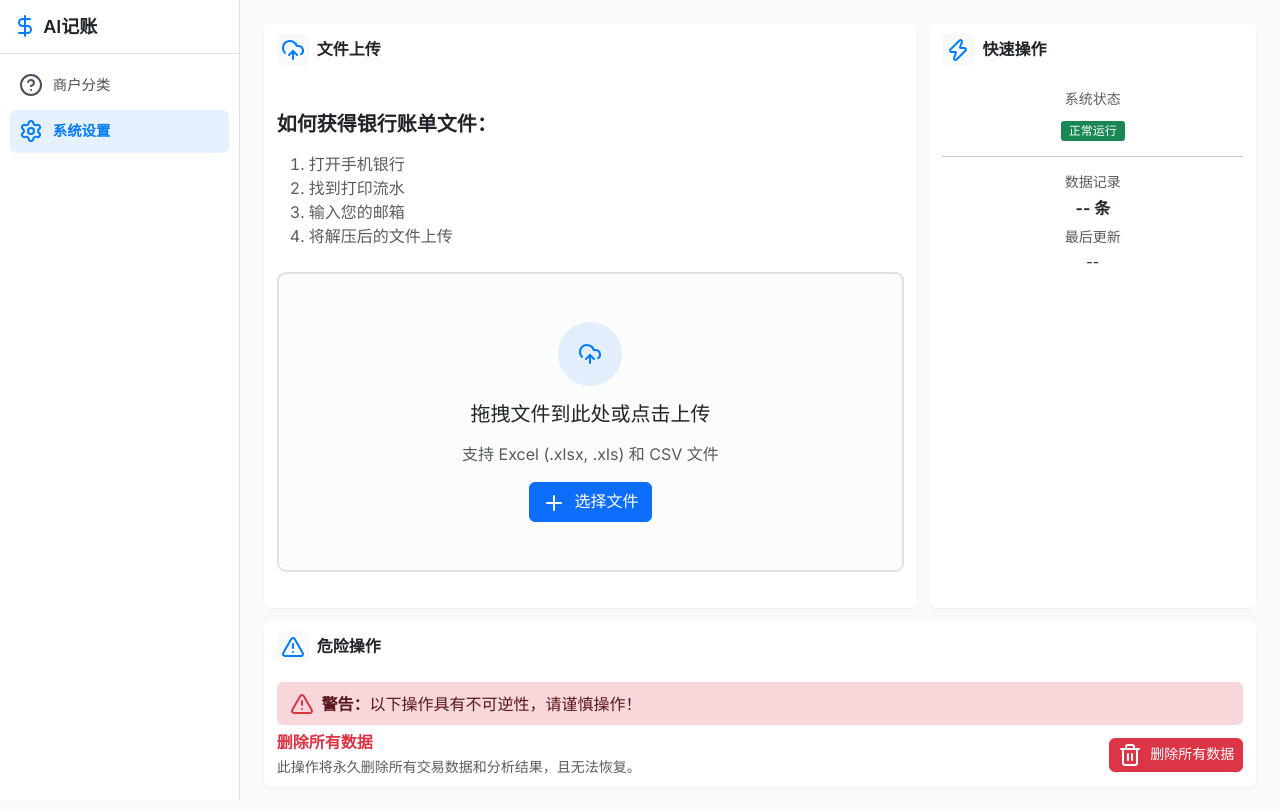
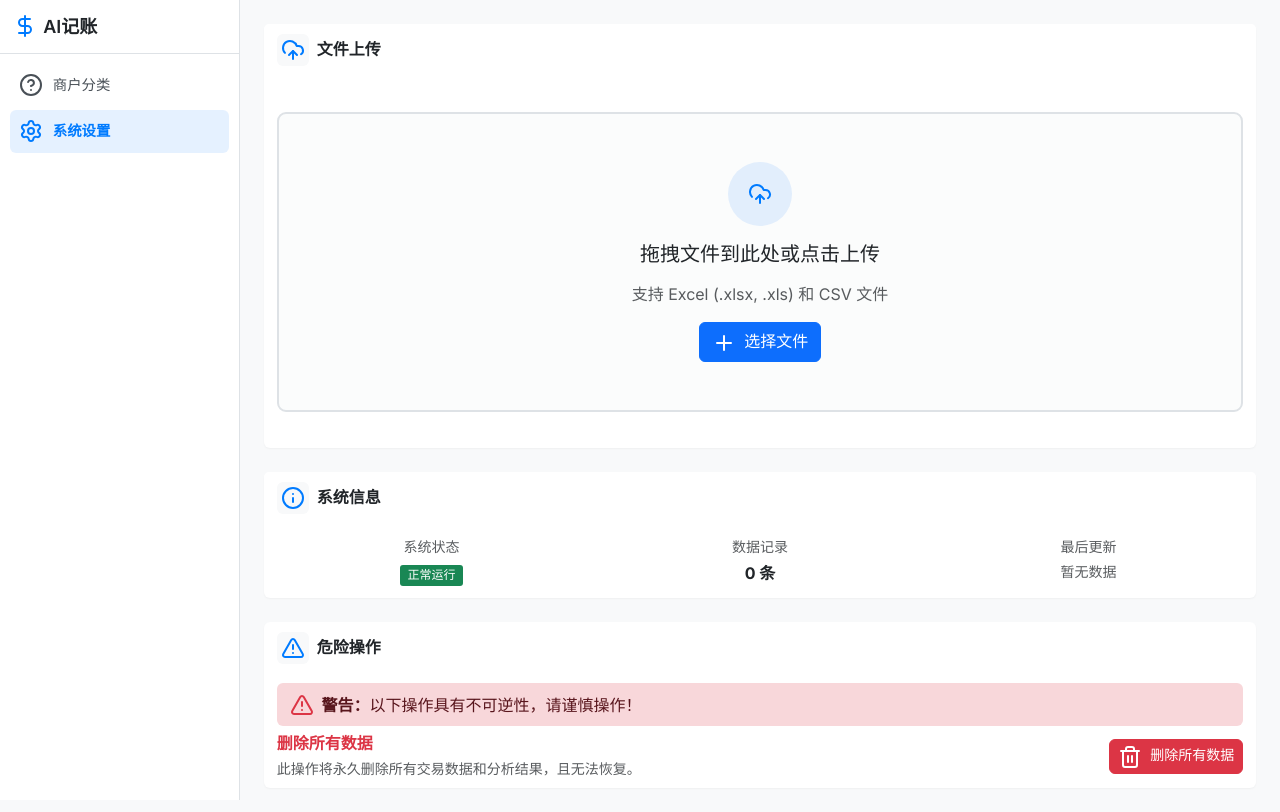
Before and after one commit to yuanv4/AiBookkeeping, a Flask app: page /settings/ in a window 1280 px wide. Run offline with Flask 3, Linux system fonts and the light colour scheme; some libraries are stand-ins or nearby versions.

Commit message:
调整一下 设置页面以及 商户分类页面

```diff
--- a/app/blueprints/settings/routes.py
+++ b/app/blueprints/settings/routes.py
@@ -12,7 +12,32 @@ logger = logging.getLogger(__name__)
 @settings_bp.route('/')
 def settings_index():
     """设置页面主页"""
-    return render_template('settings.html')
+    from app.utils import get_transaction_service
+    from app.models import Transaction
+
+    try:
+        # 获取统计数据
+        transaction_service = get_transaction_service()
+        summary = transaction_service.get_transactions_summary()
+
+        # 获取最新记录的创建时间
+        latest_transaction = Transaction.query.order_by(Transaction.created_at.desc()).first()
+        last_updated = latest_transaction.created_at if latest_transaction else None
+
+        # 判断系统状态
+        system_status = 'normal' if summary['total_count'] >= 0 else 'error'
+
+        return render_template('settings.html',
+                             total_records=summary['total_count'],
+                             last_updated=last_updated,
+                             system_status=system_status)
+    except Exception as e:
+        logger.error(f"获取系统统计数据失败: {e}")
+        # 出错时使用默认值
+        return render_template('settings.html',
+                             total_records=0,
+                             last_updated=None,
+                             system_status='error')
 
 @settings_bp.route('/delete_database', methods=['POST'])
 @handle_errors
--- a/app/static/css/pages/settings.css
+++ b/app/static/css/pages/settings.css
@@ -5,29 +5,10 @@
 * 系统设置页面特定的样式定义
 */
 
-/* ========== 专业网格布局 ========== */
-
-.settings-grid {
-    display: grid;
-    grid-template-columns: 2fr 1fr;
-    gap: var(--spacing-4);
-    margin-bottom: var(--spacing-4);
-}
-
-/* 响应式：移动端垂直堆叠 */
+/* 响应式设计 */
 @media (max-width: 768px) {
-    .settings-grid {
-        grid-template-columns: 1fr;
-        gap: var(--spacing-3);
-    }
-
-    /* 移动端进一步紧凑化 */
     .danger-section .card-body {
         padding: var(--spacing-2) var(--spacing-3) !important;
-    }
-
-    .quick-actions-area .card-body {
-        padding: var(--spacing-3) !important;
     }
 }
 
--- a/app/static/js/common/dom-utils.js
+++ b/app/static/js/common/dom-utils.js
@@ -49,31 +49,30 @@ export const ui = {
             `;
 
             // 创建并添加模态框到页面
-            const modalElement = this.createDOMElement(modalHtml);
-            document.body.appendChild(modalElement);
+            document.body.insertAdjacentHTML('beforeend', modalHtml);
+            const modalElement = document.getElementById('confirmationModal');
 
             // 初始化Bootstrap模态框
             const modal = new bootstrap.Modal(modalElement);
 
             // 绑定事件
             const confirmBtn = modalElement.querySelector('#confirmBtn');
+            let isResolved = false;
+
             const handleConfirm = () => {
+                isResolved = true;
+                resolve(true);
                 modal.hide();
-                resolve(true);
             };
 
             confirmBtn.addEventListener('click', handleConfirm);
 
-            // 监听模态框关闭事件，清理DOM
+            // 统一的模态框关闭处理
             modalElement.addEventListener('hidden.bs.modal', () => {
-                document.body.removeChild(modalElement);
-            });
-
-            // 监听取消事件
-            modalElement.addEventListener('hidden.bs.modal', (e) => {
-                if (e.target === modalElement) {
-                    resolve(false);
+                if (!isResolved) {
+                    resolve(false); // 用户取消或关闭
                 }
+                modalElement.remove(); // 清理DOM
             });
 
             // 显示模态框
--- a/app/static/js/pages/settings.js
+++ b/app/static/js/pages/settings.js
@@ -450,25 +450,14 @@ export class DatabaseFeature {
         // 使用统一的确认对话框
         const confirmed = await ui.showConfirmationModal({
             title: '危险操作警告',
-            text: '此操作将删除所有交易数据和分析结果，且无法恢复！您确定要继续吗？',
-            icon: 'warning',
-            confirmButtonText: '确定删除',
-            cancelButtonText: '取消'
+            message: '此操作将删除所有交易数据和分析结果，且无法恢复！您确定要继续吗？',
+            confirmText: '确定删除',
+            cancelText: '取消',
+            type: 'danger'
         });
 
         if (confirmed) {
-            // 第二次确认
-            const finalConfirmed = await ui.showConfirmationModal({
-                title: '最后确认',
-                text: '您真的要删除所有数据吗？此操作不可逆！',
-                icon: 'error',
-                confirmButtonText: '确认删除',
-                cancelButtonText: '取消'
-            });
-
-            if (finalConfirmed) {
-                this.executeDelete(deleteUrl);
-            }
+            this.executeDelete(deleteUrl);
         }
     }
 
--- a/app/templates/macros.html
+++ b/app/templates/macros.html
@@ -55,20 +55,8 @@
 </li>
 {% endmacro %}
 
-{% macro file_uploader(id="file-uploader", accept_types=".xlsx,.xls,.csv", instructions="") %}
+{% macro file_uploader(id="file-uploader", accept_types=".xlsx,.xls,.csv") %}
 <div class="text-center py-4">
-    {% if instructions %}
-    <h5 class="fw-bold mb-3 text-start">{{ instructions }}</h5>
-    {% else %}
-    <h5 class="fw-bold mb-3 text-start">如何获得银行账单文件：</h5>
-    <ol class="text-muted mb-4 text-start">
-        <li>打开手机银行</li>
-        <li>找到打印流水</li>
-        <li>输入您的邮箱</li>
-        <li>将解压后的文件上传</li>
-    </ol>
-    {% endif %}
-
     <div class="border border-2 border-dashed rounded-3 p-5 bg-light bg-opacity-50 position-relative file-drop-zone"
          id="{{ id ~ '-drop-zone' }}"
          style="transition: all 0.2s ease; cursor: pointer;">
--- a/app/templates/settings.html
+++ b/app/templates/settings.html
@@ -8,34 +8,48 @@
 {% endblock %}
 
 {% block content %}
-<!-- 专业网格布局：2+1列 -->
-<div class="settings-grid">
-    <!-- 主要功能区域：文件上传 (2/3宽度) -->
-    <div class="main-function-area">
+<!-- 文件上传区域 - 全宽度 -->
+<div class="mb-4">
+    <div class="row">
+        <div class="col-12">
             {% call card("文件上传", "cloud-upload", "bg-white") %}
                 {{ file_uploader() }}
             {% endcall %}
         </div>
+    </div>
+</div>
 
-    <!-- 快速操作面板 (1/3宽度) -->
-    <div class="quick-actions-area">
-        {% call card("快速操作", "zap", "bg-light") %}
-            <div class="d-flex flex-column gap-2">
-                <div class="text-center">
-                    <div class="text-muted small mb-2">系统状态</div>
+<!-- 系统信息区域 - 全宽度 -->
+<div class="mb-4">
+    <div class="row">
+        <div class="col-12">
+            {% call card("系统信息", "info", "bg-light") %}
+                <div class="row text-center">
+                    <div class="col-md-4">
+                        <div class="text-muted small mb-1">系统状态</div>
+                        {% if system_status == 'normal' %}
                             <div class="badge bg-success">正常运行</div>
+                        {% elif system_status == 'error' %}
+                            <div class="badge bg-danger">异常</div>
+                        {% else %}
+                            <div class="badge bg-warning">未知</div>
+                        {% endif %}
                     </div>
-                <hr class="my-2">
-                <div class="text-center">
+                    <div class="col-md-4">
                         <div class="text-muted small mb-1">数据记录</div>
-                    <div class="fw-bold">-- 条</div>
+                        <div class="fw-bold">{{ total_records | default(0) }} 条</div>
                     </div>
-                <div class="text-center">
+                    <div class="col-md-4">
                         <div class="text-muted small mb-1">最后更新</div>
-                    <div class="small">--</div>
+                        {% if last_updated %}
+                            <div class="small">{{ last_updated.strftime('%Y-%m-%d %H:%M') }}</div>
+                        {% else %}
+                            <div class="small text-muted">暂无数据</div>
+                        {% endif %}
                     </div>
                 </div>
             {% endcall %}
+        </div>
     </div>
 </div>
 
```
Also changed, not shown: app/blueprints/merchant_categories/routes.py (+7 -2 lines), app/static/js/pages/merchant_categories.js (+13 -3 lines). Lines whose indentation alone changed are shown as unchanged.
